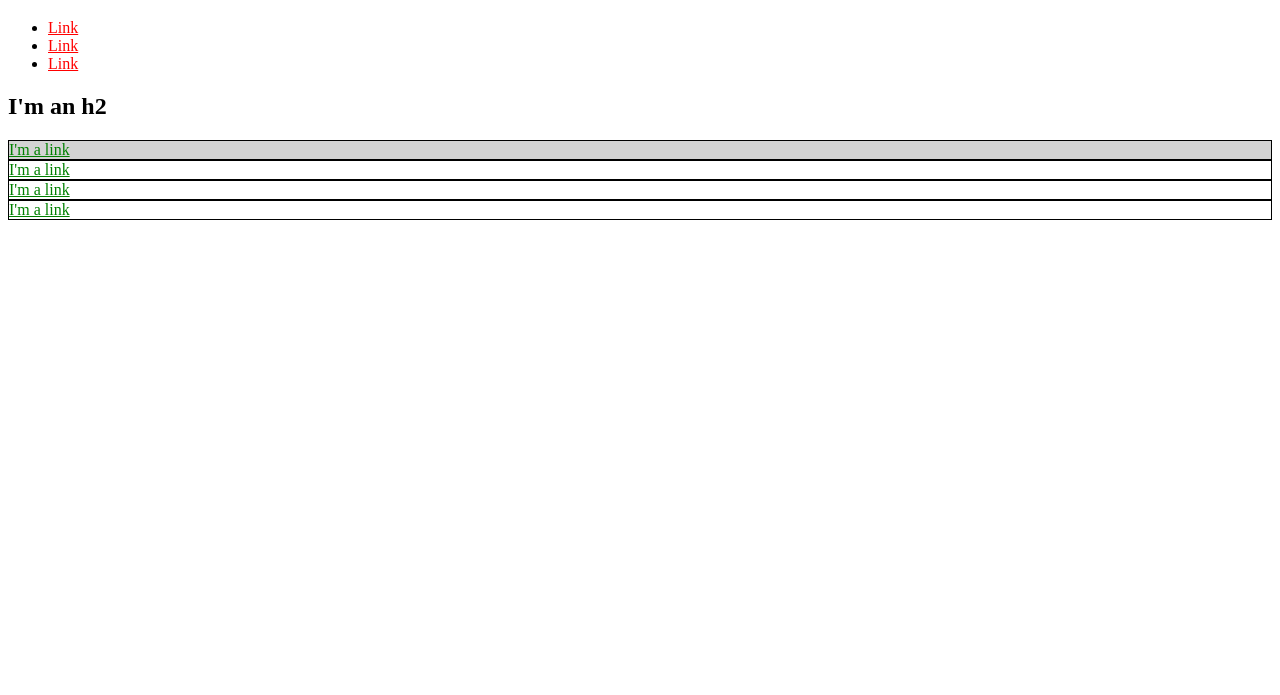
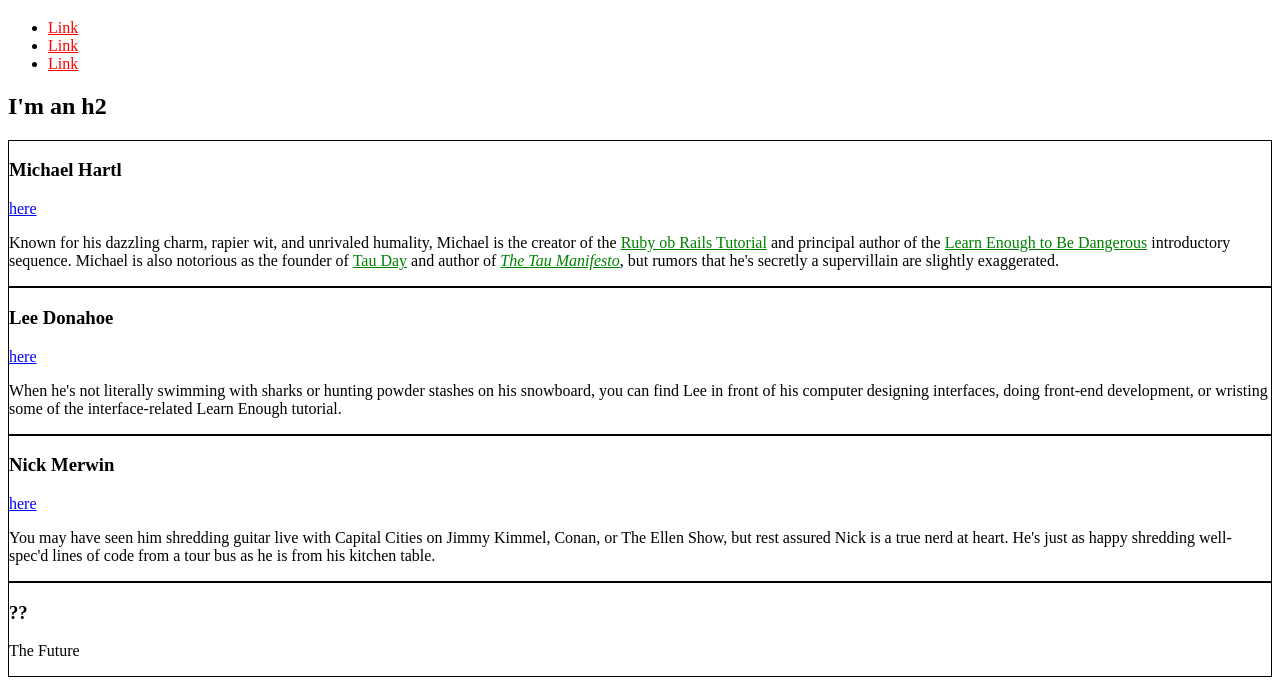
Before and after one commit to kaduwo919/kaduwo919.github.io, a plain HTML site: page index.html in a window 1280 px wide. Shown: the part 61-756 px from the top of the page. Drawn offline with Linux system fonts and the light colour scheme.

Commit message:
Add some style

```diff
--- a/index.html
+++ b/index.html
@@ -4,16 +4,19 @@
         <title>Test Page: Don't Panic</title>
         <meta charset="utf-8">
         <style>
+            /* グローバルスタイル */
             a{
                 color: red;
             }
-            #exec-bio{
-                background-color: lightgray;
+            /* SNSスタイル */
+            .social-link {
+                color: blue;
             }
+            /* バイオグラフィースタイル */
             .bio-box{
                 border: 1px solid black;
             }
-            .bio-box a{
+            .bio-copy a{
                 color: green;
             }
         </style>
@@ -32,17 +35,40 @@
             </li>
         </ul>
         <h2>I'm an h2</h2>
-        <div id="exec-bio" class="bio-box">
-            <a href="https://example.com/">I'm a link</a>
+        <div class="bio-box">
+            <h3>Michael Hartl</h3>
+            <a href="https://twitter.com/mhartle" class="social-link">here</a>
+            <div class="bio-copy">
+            <p>
+                Known for his dazzling charm, rapier wit, and unrivaled humality, Michael is the creator of the <a href="https://www.railstutorial.org/">Ruby ob Rails Tutorial</a> and principal author of the <a href="https://kearnenough.com/">Learn Enough to Be Dangerous</a> introductory sequence. Michael is also notorious as the founder of <a href="https://tauday.com">Tau Day</a> and author of <a href="https://tauday.com/tau-manifesto"><em>The Tau Manifesto</em></a>, but rumors that he's secretly a supervillain are slightly exaggerated.
+            </p>
+            </div>
         </div>
         <div class="bio-box">
-            <a href="https://example.com/">I'm a link</a>
+            <h3>Lee Donahoe</h3>
+            <a href="https://twitter.com/leedonahoe" class="social-link">here</a>
+            <div class="bio-copy">
+            <p>
+                When he's not literally swimming with sharks or hunting powder stashes on his snowboard, you can find Lee in front of his computer designing interfaces, doing front-end development, or wristing some of the interface-related Learn Enough tutorial.
+            </p>
+            </div>
         </div>
         <div class="bio-box">
-            <a href="https://example.com/">I'm a link</a>
+            <h3>Nick Merwin</h3>
+            <a href="https://twitter.com/nickmerwin" class="social-link">here</a>
+            <div class="bio-copy">
+            <p>
+                You may have seen him shredding guitar live with Capital Cities on Jimmy Kimmel, Conan, or The Ellen Show, but rest assured Nick is a true nerd at heart. He's just as happy shredding well-spec'd lines of code from a tour bus as he is from his kitchen table.
+            </p>
+            </div>
         </div>
         <div class="bio-box">
-            <a href="https://example.com/">I'm a link</a>
+            <h3>??</h3>
+            <div class="bio-copy">
+            <p>
+                The Future
+            </p>
+            </div>
         </div>
     </body>
 </html>
```
